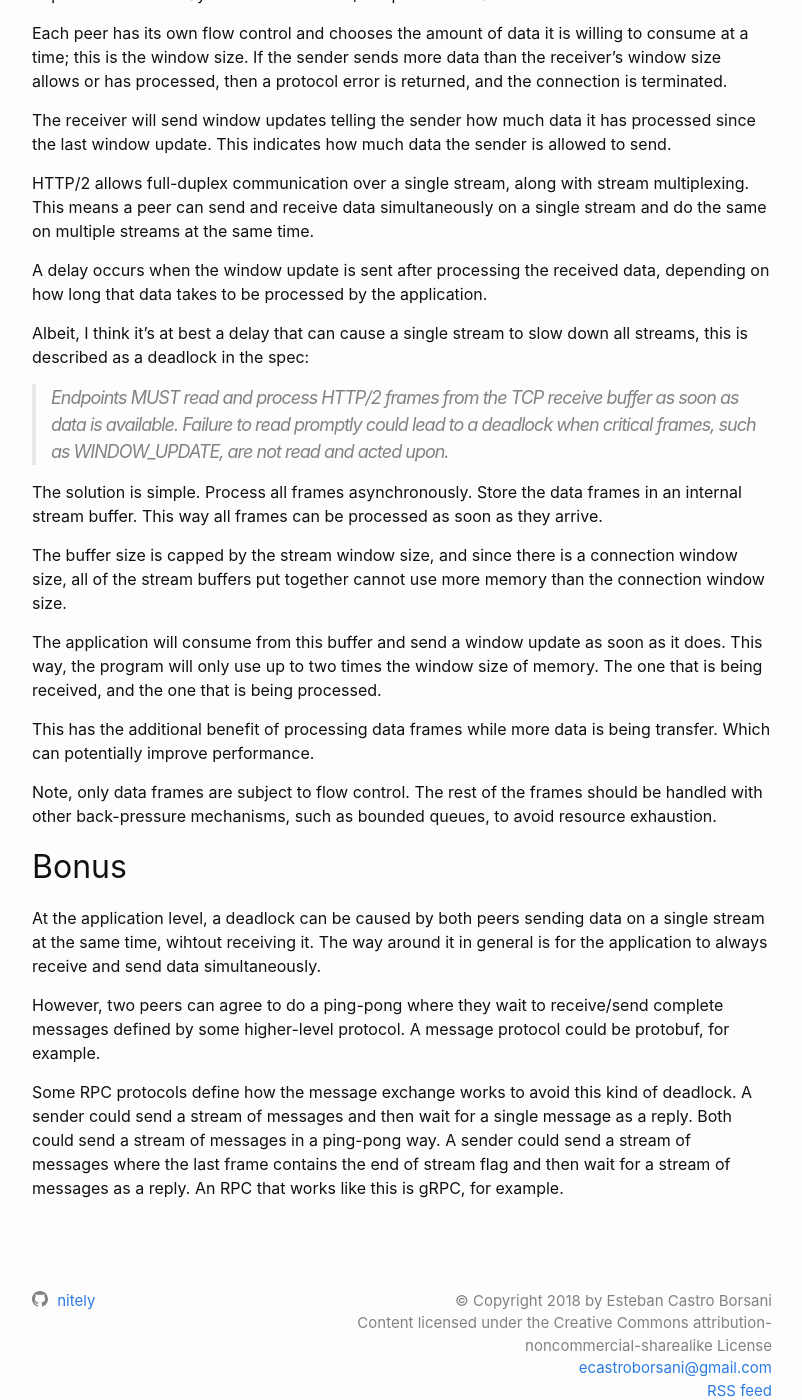
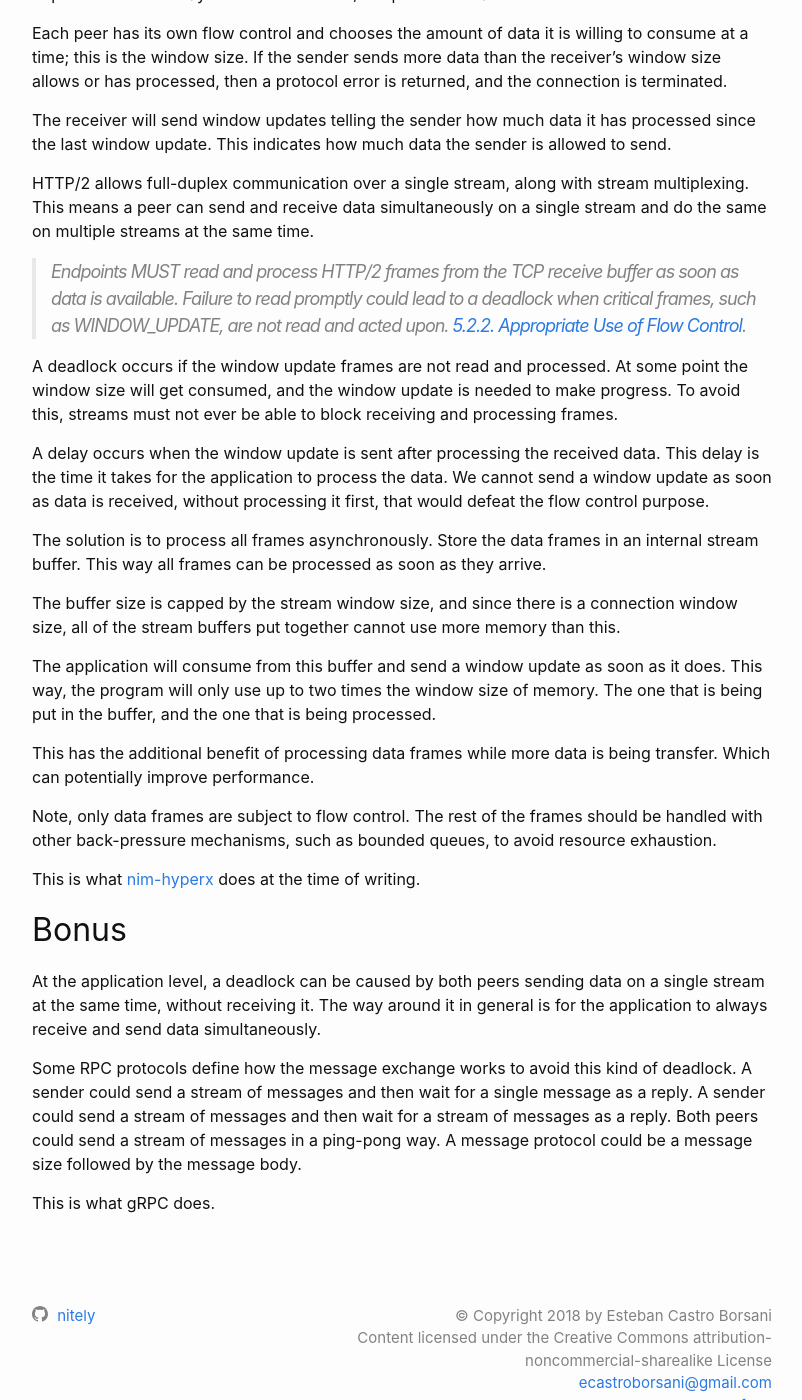
Before and after one commit to nitely/nitely.github.io, a Jekyll site: the page built from _posts/2024-08-22-http-2-flow-control-dead-lock.md, in a window 1280 px wide and 1400 px high, scrolled down 238 px. Shown: the whole window, without its empty margins (238-1040 px from the left). Built offline with Jekyll 4.4.1, drawn with Linux system fonts in a browser that asks for light colours.

Commit message:
better explanation

```diff
--- a/_posts/2024-08-22-http-2-flow-control-dead-lock.md
+++ b/_posts/2024-08-22-http-2-flow-control-dead-lock.md
@@ -12,26 +12,28 @@ The receiver will send window updates telling the sender how much data it has pr
 
 HTTP/2 allows full-duplex communication over a single stream, along with stream multiplexing. This means a peer can send and receive data simultaneously on a single stream and do the same on multiple streams at the same time.
 
-A delay occurs when the window update is sent after processing the received data, depending on how long that data takes to be processed by the application.
+> Endpoints MUST read and process HTTP/2 frames from the TCP receive buffer as soon as data is available. Failure to read promptly could lead to a deadlock when critical frames, such as WINDOW_UPDATE, are not read and acted upon. [5.2.2. Appropriate Use of Flow Control](https://www.rfc-editor.org/rfc/rfc9113.html#section-5.2.2).
 
-Albeit, I think it's at best a delay that can cause a single stream to slow down all streams, this is described as a deadlock in the spec:
+A deadlock occurs if the window update frames are not read and processed. At some point the window size will get consumed, and the window update is needed to make progress. To avoid this, streams must not ever be able to block receiving and processing frames.
 
-> Endpoints MUST read and process HTTP/2 frames from the TCP receive buffer as soon as data is available. Failure to read promptly could lead to a deadlock when critical frames, such as WINDOW_UPDATE, are not read and acted upon.
+A delay occurs when the window update is sent after processing the received data. This delay is the time it takes for the application to process the data. We cannot send a window update as soon as data is received, without processing it first, that would defeat the flow control purpose.
 
-The solution is simple. Process all frames asynchronously. Store the data frames in an internal stream buffer. This way all frames can be processed as soon as they arrive.
+The solution is to process all frames asynchronously. Store the data frames in an internal stream buffer. This way all frames can be processed as soon as they arrive.
 
-The buffer size is capped by the stream window size, and since there is a connection window size, all of the stream buffers put together cannot use more memory than the connection window size.
+The buffer size is capped by the stream window size, and since there is a connection window size, all of the stream buffers put together cannot use more memory than this.
 
-The application will consume from this buffer and send a window update as soon as it does. This way, the program will only use up to two times the window size of memory. The one that is being received, and the one that is being processed.
+The application will consume from this buffer and send a window update as soon as it does. This way, the program will only use up to two times the window size of memory. The one that is being put in the buffer, and the one that is being processed.
 
 This has the additional benefit of processing data frames while more data is being transfer. Which can potentially improve performance.
 
 Note, only data frames are subject to flow control. The rest of the frames should be handled with other back-pressure mechanisms, such as bounded queues, to avoid resource exhaustion.
 
+This is what [nim-hyperx](https://github.com/nitely/nim-hyperx) does at the time of writing.
+
 ## Bonus
 
-At the application level, a deadlock can be caused by both peers sending data on a single stream at the same time, wihtout receiving it. The way around it in general is for the application to always receive and send data simultaneously.
+At the application level, a deadlock can be caused by both peers sending data on a single stream at the same time, without receiving it. The way around it in general is for the application to always receive and send data simultaneously.
 
-However, two peers can agree to do a ping-pong where they wait to receive/send complete messages defined by some higher-level protocol. A message protocol could be protobuf, for example.
+Some RPC protocols define how the message exchange works to avoid this kind of deadlock. A sender could send a stream of messages and then wait for a single message as a reply. A sender could send a stream of messages and then wait for a stream of messages as a reply. Both peers could send a stream of messages in a ping-pong way. A message protocol could be a message size followed by the message body.
 
-Some RPC protocols define how the message exchange works to avoid this kind of deadlock. A sender could send a stream of messages and then wait for a single message as a reply. Both could send a stream of messages in a ping-pong way. A sender could send a stream of messages where the last frame contains the end of stream flag and then wait for a stream of messages as a reply. An RPC that works like this is gRPC, for example.
+This is what gRPC does.
```
